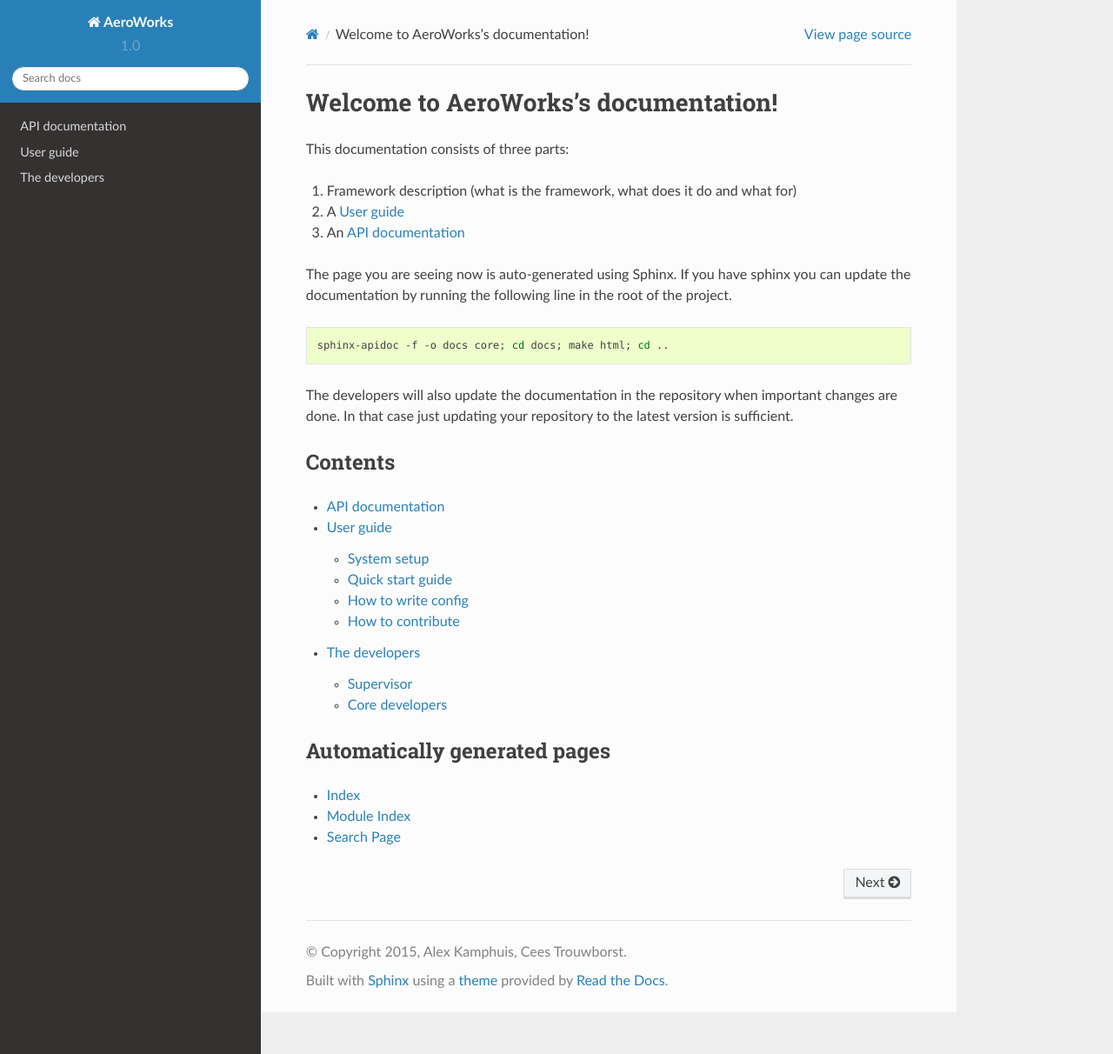
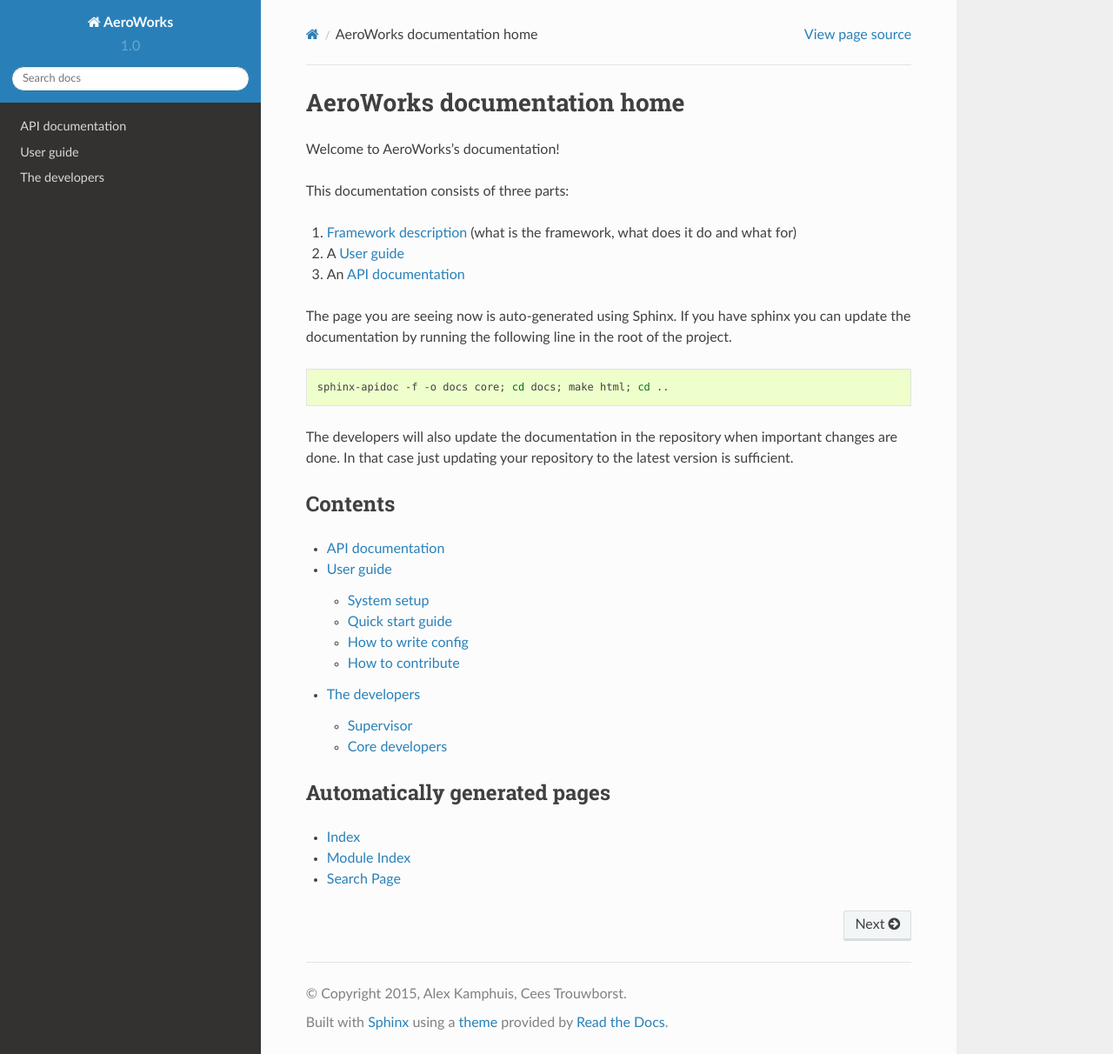
Before and after one commit to UT-RAM/viki, a Sphinx documentation site: the page built from docs/index.rst, in a window 1280 px wide and 1212 px high. Shown: the whole window at 87% size. Built offline with Sphinx 7.4.7 and the Read the Docs theme 2.0.0, drawn with Linux system fonts in a browser that asks for light colours.

```diff
--- a/docs/index.rst
+++ b/docs/index.rst
@@ -3,12 +3,16 @@
    You can adapt this file completely to your liking, but it should at least
    contain the root `toctree` directive.
 
+.. _home:
+
+AeroWorks documentation home
+============================
+
 Welcome to AeroWorks's documentation!
-=====================================
 
 This documentation consists of three parts:
 
-#. Framework description (what is the framework, what does it do and what for)
+#. :ref:`Framework description` (what is the framework, what does it do and what for)
 #. A :ref:`userguide`
 #. An :ref:`apidoc`
 
@@ -31,7 +35,7 @@ Contents
    developers
 
 Automatically generated pages
---------------------
+-----------------------------
 * :ref:`genindex`
 * :ref:`modindex`
 * :ref:`search`
```
Also changed, not shown: docs/framework_description.rst (added, +24 -0 lines).
